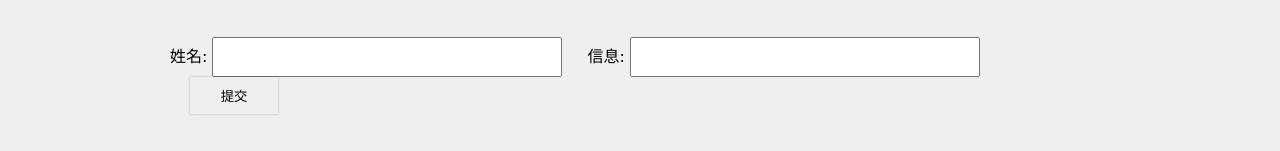
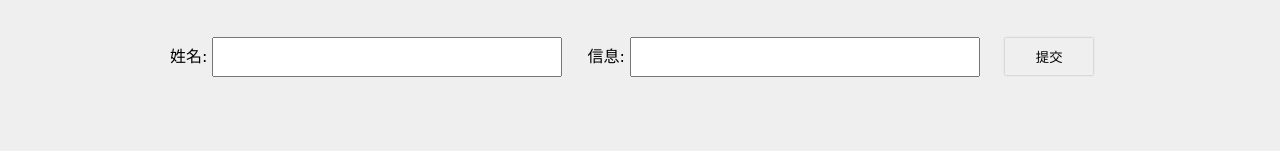
Before and after one commit to zkjaisq/resume2, a plain HTML site: page resume.html in a window 1280 px wide. Shown: the part 2134-2285 px from the top of the page. After the commit the page ends 2251 px from the top, so only its background shows below. Drawn offline with nearby package versions, Linux system fonts and the light colour scheme; a script that the page names is missing.

Commit message:
修改了表单

```diff
--- a/resume.css
+++ b/resume.css
@@ -498,7 +498,7 @@ border-radius: 2px;margin-bottom: 20px;}
 .sectionend  #name:focus{outline: none;border-color: deepskyblue;
 }
 .sectionend button{ width: 88px;padding: 9px;border: none;
-box-shadow: 0 0 2px rgba(0,0,0,0.3);margin-left: 20px;
+box-shadow: 0 0 2px rgba(0,0,0,0.3);margin-left: 0px;
 outline: none;
 }
 
--- a/smoothly-navigation.js
+++ b/smoothly-navigation.js
@@ -1,6 +1,5 @@
 !function(){
     var view = View('nav.navbar')
-    console.log(view)
     var controller = {
         view:null,
         aTags :null,
@@ -34,8 +33,6 @@
               .start(); // 开始缓动
           },
         bindEvents:function(){
-            console.log(1)
-            console.log(this)
             let aTags = this.view.querySelectorAll('.navbar > ul >li >a')
             console.log(aTags)
             for (let i = 0; i < aTags.length; i++) {
@@ -44,7 +41,6 @@
                      let a = x.currentTarget
                     let href = a.getAttribute('href')
                     let element = document.querySelector(href)
-                    console.log(element)
                     this.scrollToElement(element)
             }
         }
```
